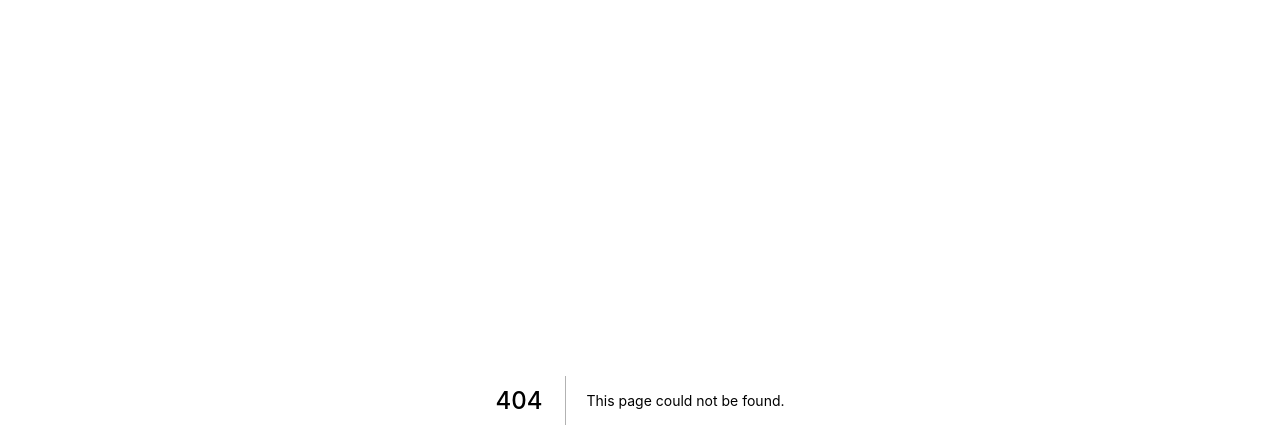
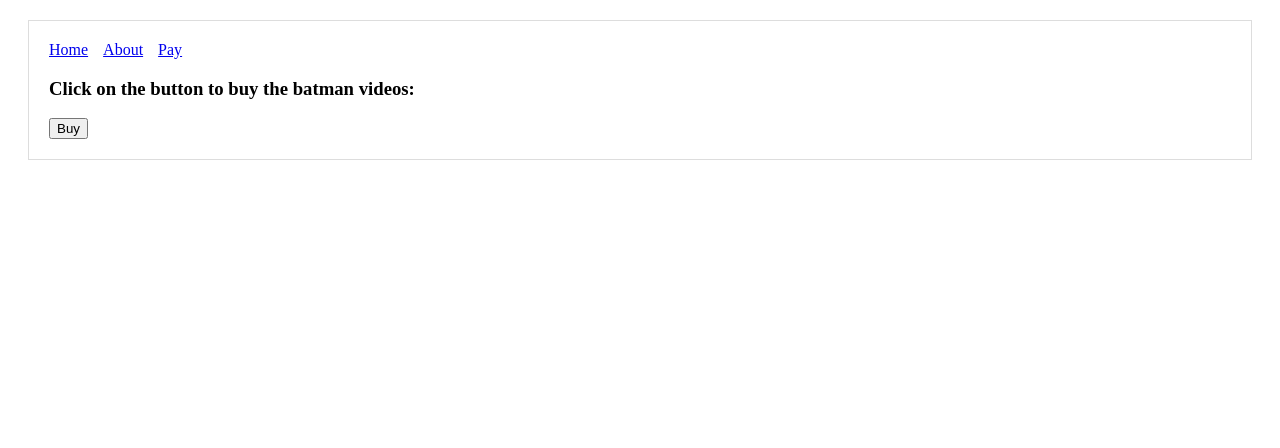
Before and after one commit to AlbertWhite/WebPerf-with-Google-Analytics, a Next.js app: page /pay in a window 1280 px wide. Before the commit this address had no page. Shown: the top 448 px of the page. Built offline with nearby package versions, Linux system fonts and the light colour scheme.

Commit message:
feat: add new page

```diff
--- a/components/Header.js
+++ b/components/Header.js
@@ -13,6 +13,9 @@ export default function Header() {
       <Link href="/about">
         <a style={linkStyle}>About</a>
       </Link>
+      <Link href="/pay">
+        <a style={linkStyle}>Pay</a>
+      </Link>
     </div>
   )
 }
--- /dev/null
+++ b/pages/pay.js
@@ -0,0 +1,14 @@
+import Layout from '../components/MyLayout.js'
+
+export default function About() {
+  return (
+    <Layout>
+      <h3>
+        Click on the button to buy the batman videos:
+      </h3>
+      <button>
+        Buy
+      </button>
+    </Layout>
+  )
+}
```
